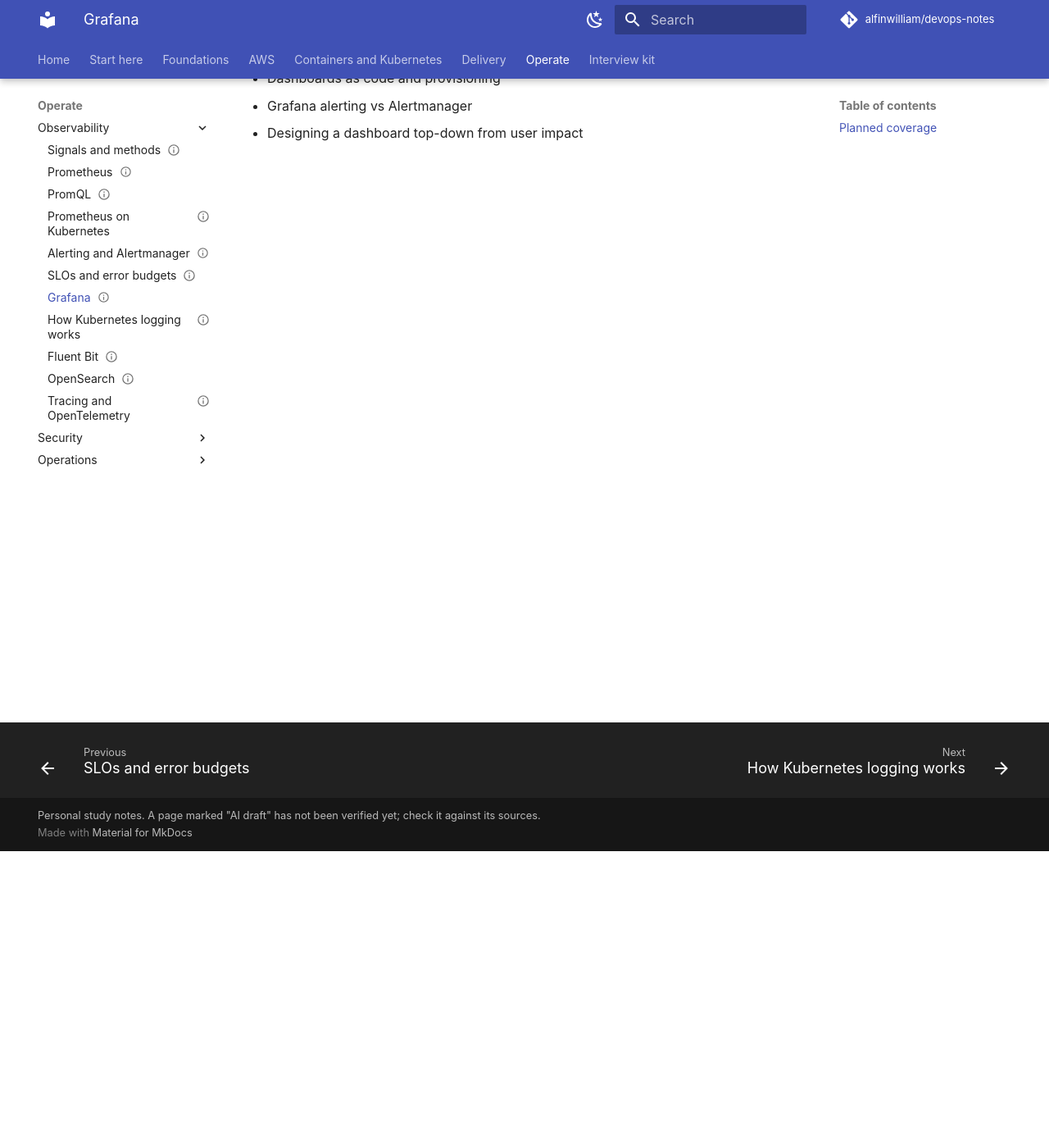
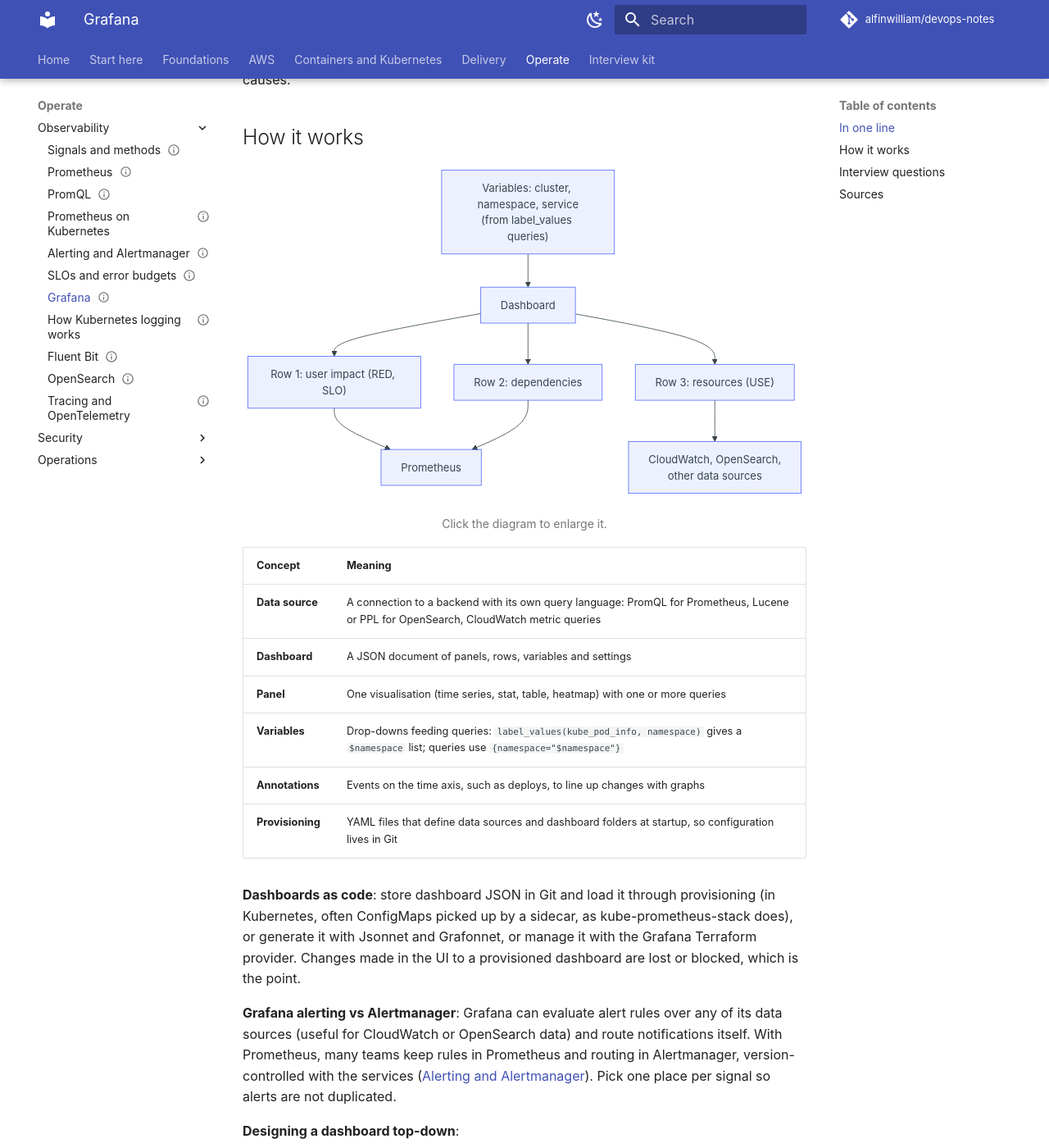
Before and after one commit to alfinwilliam/devops-notes, an MkDocs documentation site: the page built from docs/observability/grafana.md, in a window 1280 px wide and 1400 px high, scrolled down 362 px. Shown: the whole window at 82% size. Built offline with MkDocs 1.6.1 and Material for MkDocs 9.7.7, drawn with Linux system fonts in a browser that asks for light colours; comment, search, counter and statistics services are not loaded; some of the changed text lies outside the part shown.

Commit message:
observability: add "Grafana"
Co-Authored-By: Claude Opus 5.5 <noreply@anthropic.com>

````diff
--- a/docs/observability/grafana.md
+++ b/docs/observability/grafana.md
@@ -1,19 +1,114 @@
 ---
 title: "Grafana"
-status: stub
+status: draft
 form: short
 commands: docs
 ---
 
 # Grafana
 
-> **Status: not written yet.** This page is a placeholder that lists what it will cover.
+> **Status: AI draft, 2026-11-16.** Not yet verified by me. Written from the Grafana documentation; nothing was run.
 
-## Planned coverage
+## In one line
 
-- Data sources
-- Dashboards, panels and queries
-- Variables and templating
-- Dashboards as code and provisioning
-- Grafana alerting vs Alertmanager
-- Designing a dashboard top-down from user impact
+Grafana draws dashboards from many data sources: each panel queries one source, variables turn one dashboard into many, and provisioning keeps dashboards in Git. It can alert itself or leave that to Alertmanager. Design dashboards from user impact down to causes.
+
+## How it works
+
+```mermaid
+flowchart TD
+    V["Variables: cluster, namespace, service<br/>(from label_values queries)"] --> D["Dashboard"]
+    D --> P1["Row 1: user impact (RED, SLO)"]
+    D --> P2["Row 2: dependencies"]
+    D --> P3["Row 3: resources (USE)"]
+    P1 --> DS1["Prometheus"]
+    P2 --> DS1
+    P3 --> DS2["CloudWatch, OpenSearch,<br/>other data sources"]
+```
+
+| Concept | Meaning |
+|---|---|
+| **Data source** | A connection to a backend with its own query language: PromQL for Prometheus, Lucene or PPL for OpenSearch, CloudWatch metric queries |
+| **Dashboard** | A JSON document of panels, rows, variables and settings |
+| **Panel** | One visualisation (time series, stat, table, heatmap) with one or more queries |
+| **Variables** | Drop-downs feeding queries: `label_values(kube_pod_info, namespace)` gives a `$namespace` list; queries use `{namespace="$namespace"}` |
+| **Annotations** | Events on the time axis, such as deploys, to line up changes with graphs |
+| **Provisioning** | YAML files that define data sources and dashboard folders at startup, so configuration lives in Git |
+
+**Dashboards as code**: store dashboard JSON in Git and load it through provisioning (in Kubernetes, often ConfigMaps picked up by a sidecar, as kube-prometheus-stack does), or generate it with Jsonnet and Grafonnet, or manage it with the Grafana Terraform provider. Changes made in the UI to a provisioned dashboard are lost or blocked, which is the point.
+
+**Grafana alerting vs Alertmanager**: Grafana can evaluate alert rules over any of its data sources (useful for CloudWatch or OpenSearch data) and route notifications itself. With Prometheus, many teams keep rules in Prometheus and routing in Alertmanager, version-controlled with the services ([Alerting and Alertmanager](alerting.md)). Pick one place per signal so alerts are not duplicated.
+
+**Designing a dashboard top-down**:
+
+1. Top row: is the service healthy for users? Request rate, error ratio, latency percentiles, SLO budget remaining ([SLOs and error budgets](slos.md)).
+2. Next: dependencies (database, queues, external APIs) with the same RED view.
+3. Then: resources (CPU against requests and throttling, memory against limits, pod count, HPA state) ([Signals and methods](signals-and-methods.md)).
+4. Deploy annotations everywhere; links to logs and traces filtered to the same time range.
+5. Few panels per row, consistent units, and a description on each panel.
+
+## Interview questions
+
+**1. What is a Grafana data source and why does it matter for queries?**
+
+<details markdown="1">
+<summary>Answer</summary>
+
+- A configured backend (Prometheus, CloudWatch, OpenSearch...) with its own query language.
+- Each panel query is written in that language.
+- One dashboard can combine panels from several sources.
+
+</details>
+
+**2. How do variables make dashboards reusable?**
+
+<details markdown="1">
+<summary>Answer</summary>
+
+- A variable is a drop-down whose values come from a query (such as `label_values(..., namespace)`).
+- Panel queries reference `$namespace`, so one dashboard serves every namespace or service.
+- Chained variables (cluster, then namespace, then pod) narrow the view.
+
+</details>
+
+**3. How do you manage dashboards as code?**
+
+<details markdown="1">
+<summary>Answer</summary>
+
+- Store dashboard JSON (or Jsonnet that generates it) in Git.
+- Load it with provisioning files, ConfigMaps with a sidecar, the Grafana Operator, or Terraform.
+- Review changes like code; avoid hand edits in the UI.
+
+</details>
+
+**4. Grafana alerting or Alertmanager?**
+
+<details markdown="1">
+<summary>Answer</summary>
+
+- Prometheus rules plus Alertmanager when the data is in Prometheus and you want rules versioned with services.
+- Grafana alerting when the data is in other sources (CloudWatch, OpenSearch) or for a single UI.
+- Avoid both alerting on the same signal.
+
+</details>
+
+**5. How would you lay out a service dashboard?**
+
+<details markdown="1">
+<summary>Answer</summary>
+
+- Top-down: user impact (RED and SLO) first, then dependencies, then resources.
+- Deploy annotations and links to logs and traces.
+- Consistent units, descriptions, few panels per row.
+
+</details>
+
+## Sources
+
+- [Grafana documentation: data sources](https://grafana.com/docs/grafana/latest/datasources/)
+- [Grafana documentation: variables](https://grafana.com/docs/grafana/latest/visualizations/dashboards/variables/)
+- [Grafana documentation: Prometheus template variables](https://grafana.com/docs/grafana/latest/datasources/prometheus/template-variables/)
+- [Grafana documentation: provisioning](https://grafana.com/docs/grafana/latest/administration/provisioning/)
+- [Grafana documentation: alerting](https://grafana.com/docs/grafana/latest/alerting/)
+- [Grafana documentation: dashboard best practices](https://grafana.com/docs/grafana/latest/visualizations/dashboards/build-dashboards/best-practices/)
````
